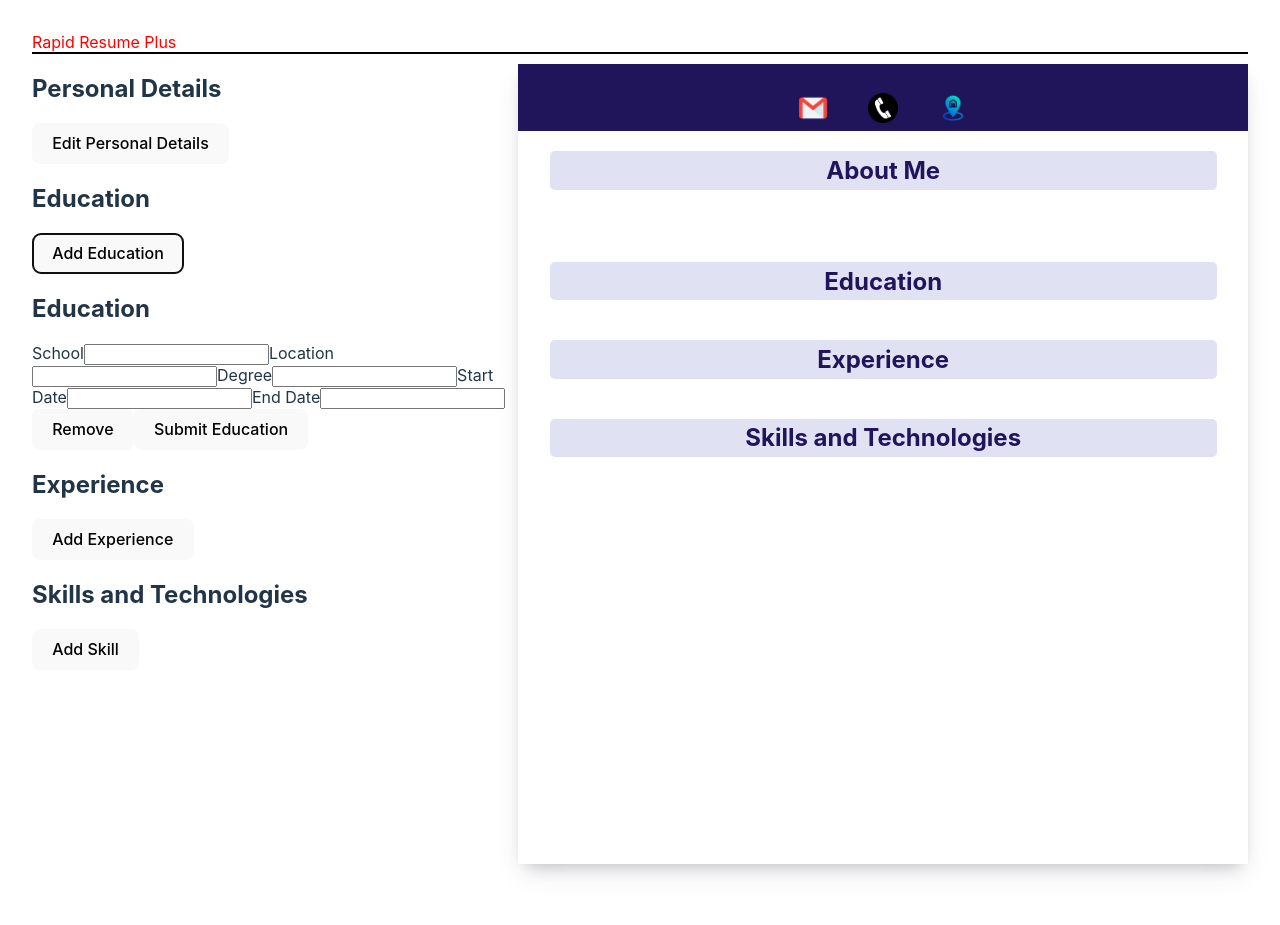
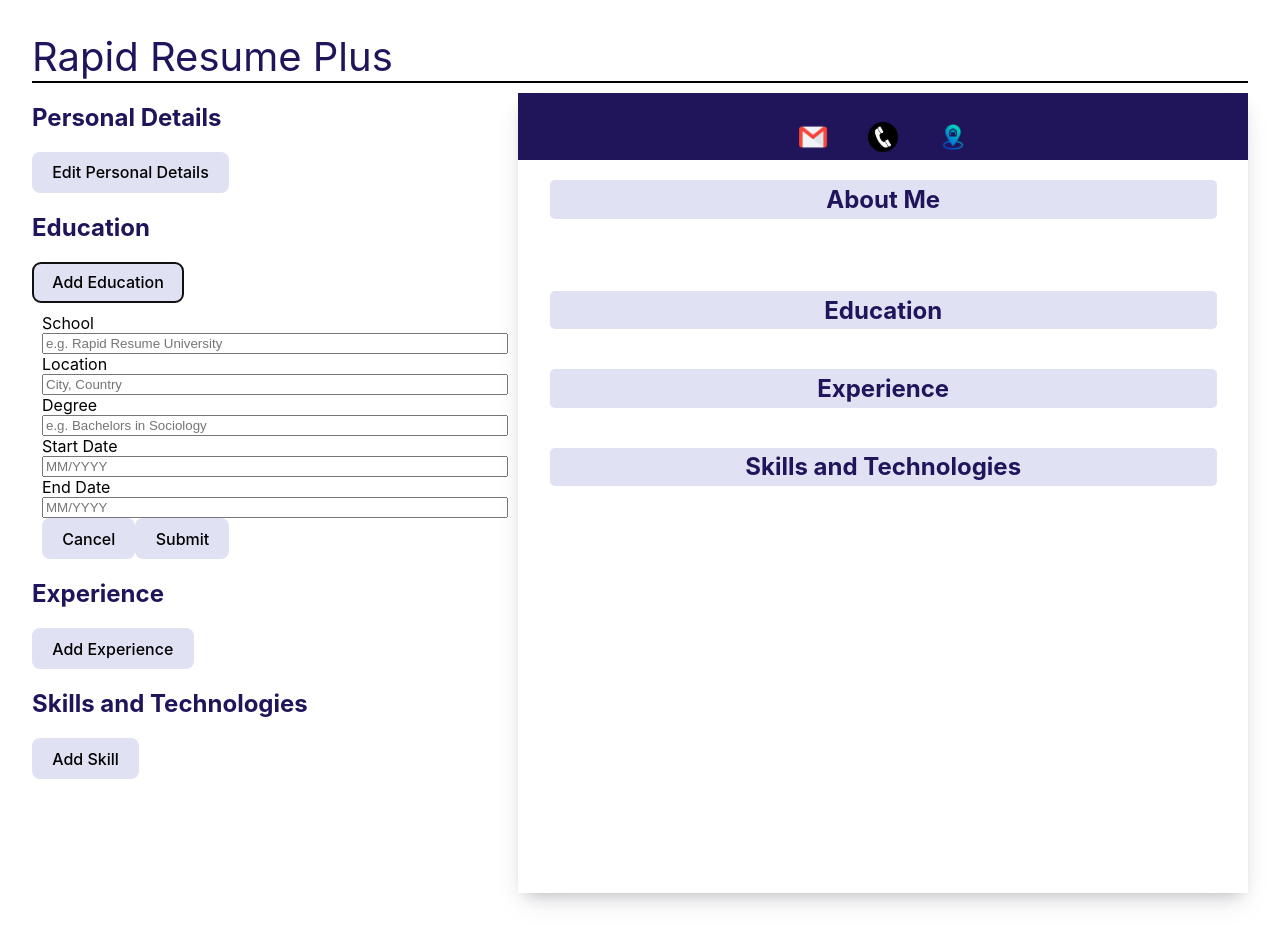
Before and after one commit to Nate0h/rapid-resume, a React (Vite) app in the folder resume-ready/: page / in a window 1280 px wide. Both pictures are taken after a click on the button "Add Education". Before the commit the page ends 896 px from the top, so only its background shows below. Built offline with nearby package versions, Linux system fonts and the light colour scheme.

Commit message:
Edit input forms and cleaned up UI

```diff
--- a/resume-ready/src/components/education.jsx
+++ b/resume-ready/src/components/education.jsx
@@ -4,7 +4,6 @@ function Education({ educationHistory, setEducationHistory }) {
   const [showForm, setShowForm] = useState(false);
   const [id, setId] = useState(0);
   const [editId, setEditId] = useState(-1);
-  // const [educationHistory, setEducationHistory] = useState([]);
 
   const [education, setAddEducationData] = useState({
     school: "",
@@ -28,7 +27,6 @@ function Education({ educationHistory, setEducationHistory }) {
     const fieldName = event.target.getAttribute("id");
     const fieldValue = event.target.value;
 
-    //setAddEducationData([...addEducationData, addEducationData.fieldName = fieldValue]);
     const newEducationData = { ...education };
     newEducationData[fieldName] = fieldValue;
     setAddEducationData(newEducationData);
@@ -107,7 +105,7 @@ function Education({ educationHistory, setEducationHistory }) {
   return (
     <div>
       <h2>Education</h2>
-      <button onClick={() => setShowForm(true)}> Add Education </button>
+      <button onClick={() => setShowForm(!showForm)}> Add Education </button>
       {showForm && (
         <EducationForm
           show={showForm}
@@ -123,7 +121,6 @@ function Education({ educationHistory, setEducationHistory }) {
             {education.id === editId ? (
               <form onSubmit={handleEditFormSave}>
                 <EditEntry
-                  //key={education.id}
                   cancelEdit={handleCancelClick}
                   editEducation={editEducation}
                   editFormChange={handleEditFormChange}
@@ -131,7 +128,6 @@ function Education({ educationHistory, setEducationHistory }) {
               </form>
             ) : (
               <EducationEntry
-                //key={education.id}
                 education={education}
                 handleEditClick={handleEditClick}
                 handleDeleteClick={handleDeleteClick}
@@ -147,26 +143,52 @@ function Education({ educationHistory, setEducationHistory }) {
 function EducationForm({ show, setShow, education, submitEducation }) {
   return (
     <div>
-      <h2>Education</h2>
-
       <form onSubmit={submitEducation}>
         <label htmlFor="school">School</label>
-        <input onChange={education} type="text" id="school" />
+        <input
+          onChange={education}
+          type="text"
+          id="school"
+          required
+          placeholder="e.g. Rapid Resume University"
+        />
 
         <label htmlFor="location">Location</label>
-        <input onChange={education} type="text" id="location" />
+        <input
+          onChange={education}
+          type="text"
+          id="location"
+          placeholder="City, Country"
+        />
 
         <label htmlFor="degree">Degree</label>
-        <input onChange={education} type="text" id="degree" />
+        <input
+          onChange={education}
+          type="text"
+          id="degree"
+          placeholder="e.g. Bachelors in Sociology"
+        />
 
         <label htmlFor="start">Start Date</label>
-        <input onChange={education} type="text" id="start" />
+        <input
+          onChange={education}
+          type="text"
+          id="start"
+          placeholder="MM/YYYY"
+        />
 
         <label htmlFor="end">End Date</label>
-        <input onChange={education} type="text" id="end" />
+        <input
+          onChange={education}
+          type="text"
+          id="end"
+          placeholder="MM/YYYY"
+        />
 
-        <button onClick={(e) => setShow(!show)}> Remove </button>
-        <button type="submit">Submit Education</button>
+        <div>
+          <button onClick={(e) => setShow(!show)}> Cancel </button>
+          <button type="submit">Submit</button>
+        </div>
       </form>
     </div>
   );
@@ -175,12 +197,19 @@ function EducationForm({ show, setShow, education, submitEducation }) {
 function EducationEntry({ education, handleEditClick, handleDeleteClick }) {
   return (
     <>
-      <div>{education.school}</div>
-      <div>{education.location}</div>
-      <div>{education.degree}</div>
-      <div>{education.start}</div>
-      <div>{education.end}</div>
-      <div>
+      <div
+        style={{
+          color: "black",
+          margin: "10px",
+          fontSize: "20px",
+          fontWeight: "bolder",
+          textAlign: "center",
+        }}
+      >
+        {education.school}
+      </div>
+
+      <div style={{ display: "flex", justifyContent: "center" }}>
         <button
           type="button"
           onClick={(event) => handleEditClick(event, education)}
@@ -188,8 +217,7 @@ function EducationEntry({ education, handleEditClick, handleDeleteClick }) {
           {" "}
           Edit{" "}
         </button>
-      </div>
-      <div>
+
         <button type="button" onClick={() => handleDeleteClick(education.id)}>
           {" "}
           Delete{" "}
@@ -244,8 +272,7 @@ function EditEntry({ cancelEdit, editEducation, editFormChange }) {
       </div>
       <div>
         <button onClick={cancelEdit}>Cancel</button>
-      </div>
-      <div>
+
         <button type="submit">Save</button>
       </div>
     </>
--- a/resume-ready/src/components/experience.jsx
+++ b/resume-ready/src/components/experience.jsx
@@ -101,8 +101,6 @@ function Experience({ experienceHistory, setExperienceHistory }) {
     setExperienceHistory(
       experienceHistory.filter((experience) => experience.id !== id)
     );
-
-    console.log("delete joke", id);
   };
 
   const handleCancelClick = () => {
@@ -112,7 +110,7 @@ function Experience({ experienceHistory, setExperienceHistory }) {
   return (
     <div>
       <h2>Experience</h2>
-      <button onClick={() => setShowForm(true)}> Add Experience </button>
+      <button onClick={() => setShowForm(!showForm)}> Add Experience </button>
       {showForm && (
         <ExperienceForm
           show={showForm}
@@ -150,29 +148,61 @@ function Experience({ experienceHistory, setExperienceHistory }) {
 function ExperienceForm({ show, setShow, experience, submitExperience }) {
   return (
     <div>
-      <h2>Experience</h2>
-
       <form onSubmit={submitExperience}>
         <label htmlFor="company">Company</label>
-        <input onChange={experience} type="text" id="company" />
+        <input
+          onChange={experience}
+          type="text"
+          id="company"
+          placeholder="e.g. Rapid Resume Co."
+          required
+        />
 
         <label htmlFor="position">Position Title</label>
-        <input onChange={experience} type="text" id="position" />
+        <input
+          onChange={experience}
+          type="text"
+          id="position"
+          placeholder="e.g. Global Director"
+          required
+        />
 
         <label htmlFor="start">Start Date</label>
-        <input onChange={experience} type="text" id="start" />
+        <input
+          onChange={experience}
+          type="text"
+          id="start"
+          placeholder="MM/YYYY"
+        />
 
         <label htmlFor="end">End Date</label>
-        <input onChange={experience} type="text" id="end" />
+        <input
+          onChange={experience}
+          type="text"
+          id="end"
+          placeholder="MM/YYYY"
+        />
 
         <label htmlFor="location">Location</label>
-        <input onChange={experience} type="text" id="location" />
+        <input
+          onChange={experience}
+          type="text"
+          id="location"
+          placeholder="e.g. Really Rapid City"
+        />
 
-        <label htmlFor="description">Location</label>
-        <textarea onChange={experience} id="description" rows={5} cols={10} />
+        <label htmlFor="description">Description</label>
+        <textarea
+          onChange={experience}
+          id="description"
+          rows={3}
+          placeholder="Tell us about your experience..."
+        />
 
-        <button onClick={() => setShow(!show)}> Remove </button>
-        <button type="submit">Submit Experience</button>
+        <div>
+          <button onClick={() => setShow(!show)}> Cancel </button>
+          <button type="submit">Submit</button>
+        </div>
       </form>
     </div>
   );
@@ -181,13 +211,19 @@ function ExperienceForm({ show, setShow, experience, submitExperience }) {
 function ExperienceEntry({ experience, handleEditClick, handleDeleteClick }) {
   return (
     <>
-      <div>{experience.company}</div>
-      <div>{experience.position}</div>
-      <div>{experience.start}</div>
-      <div>{experience.end}</div>
-      <div>{experience.location}</div>
-      <div>{experience.description}</div>
-      <div>
+      <div
+        style={{
+          color: "black",
+          margin: "10px",
+          fontSize: "20px",
+          fontWeight: "bolder",
+          textAlign: "center",
+        }}
+      >
+        {experience.company}
+      </div>
+
+      <div style={{ display: "flex", justifyContent: "center" }}>
         <button
           type="button"
           onClick={(event) => handleEditClick(event, experience)}
@@ -195,8 +231,6 @@ function ExperienceEntry({ experience, handleEditClick, handleDeleteClick }) {
           {" "}
           Edit{" "}
         </button>
-      </div>
-      <div>
         <button type="button" onClick={() => handleDeleteClick(experience.id)}>
           {" "}
           Delete{" "}
@@ -258,8 +292,7 @@ function EditEntry({ cancelEdit, editExperience, editFormChange }) {
       </div>
       <div>
         <button onClick={cancelEdit}>Cancel</button>
-      </div>
-      <div>
+
         <button type="submit">Save</button>
       </div>
     </>
--- a/resume-ready/src/components/personalDetails.jsx
+++ b/resume-ready/src/components/personalDetails.jsx
@@ -1,5 +1,4 @@
 import { useState } from "react";
-
 function PersonalDetails({ personalDetails, setPersonalDetails }) {
   const [showForm, setShowForm] = useState(false);
   const [editPersonalDetails, setEditPersonalDetails] = useState({
@@ -9,13 +8,6 @@ function PersonalDetails({ personalDetails, setPersonalDetails }) {
     address: "",
     aboutMe: "",
   });
-  /* const [personalDetails, setPersonalDetails] = useState({
-    fullName: "",
-    email: "",
-    phone: "",
-    address: "",
-    aboutMe: "",
-  });*/
 
   const handlePersonalDetailsChange = (event) => {
     event.preventDefault();
@@ -61,17 +53,13 @@ function PersonalDetails({ personalDetails, setPersonalDetails }) {
           />
         </>
       )}
-
-      {!showForm && (
-        <DisplayPersonalDetails personalDetails={personalDetails} />
-      )}
     </div>
   );
 }
 
 function PersonalDetailsForm({ personalDetails, submit, handleChange }) {
   return (
-    <>
+    <div>
       <form onSubmit={submit}>
         <label htmlFor="fullName">Full Name</label>
         <input
@@ -79,20 +67,26 @@ function PersonalDetailsForm({ personalDetails, submit, handleChange }) {
           onChange={handleChange}
           id="fullName"
           type="text"
+          required
+          placeholder="e.g. John Smith"
         />
         <label htmlFor="email">Email</label>
         <input
           value={personalDetails.email}
           onChange={handleChange}
-          type="text"
+          type="email"
           id="email"
+          required
+          placeholder="e.g. Johnsmith123@email.com"
         />
         <label htmlFor="phone">Phone Number</label>
         <input
           value={personalDetails.phone}
           onChange={handleChange}
-          type="text"
+          type="tel"
           id="phone"
+          placeholder="XXX-XXX-XXXX"
+          required
         />
         <label htmlFor="address">Address</label>
         <input
@@ -100,32 +94,22 @@ function PersonalDetailsForm({ personalDetails, submit, handleChange }) {
           onChange={handleChange}
           type="text"
           id="address"
+          placeholder="e.g. 45 Maplewood Avenue"
+          required
         />
         <label htmlFor="aboutMe">About Me</label>
-        <input
+        <textarea
           value={personalDetails.aboutMe}
           onChange={handleChange}
-          type="text"
           id="aboutMe"
+          rows={3}
+          placeholder="Tell Us About Yourself..."
         />
 
         <button type="submit">Save</button>
       </form>
-    </>
-  );
-}
-
-function DisplayPersonalDetails({ personalDetails }) {
-  return (
-    <div>
-      <div>{personalDetails.fullName}</div>
-      <div>{personalDetails.email}</div>
-      <div>{personalDetails.phone}</div>
-      <div>{personalDetails.address}</div>
-      <div>{personalDetails.aboutMe}</div>
     </div>
   );
 }
 
 export default PersonalDetails;
-export { DisplayPersonalDetails };
--- a/resume-ready/src/components/resume.jsx
+++ b/resume-ready/src/components/resume.jsx
@@ -31,7 +31,9 @@ function Resume({
         </div>
       </div>
       <h2 className="sectionHeader">About Me</h2>
-      <p className="aboutMeText">{personalDetails.aboutMe}</p>
+      <div className="aboutMeContainer">
+        <p className="aboutMeText">{personalDetails.aboutMe}</p>
+      </div>
       <h2 className="sectionHeader">Education</h2>
       {educationHistory.map((education) => {
         return (
--- a/resume-ready/src/components/skills.jsx
+++ b/resume-ready/src/components/skills.jsx
@@ -81,7 +81,7 @@ function Skills({ skillsList, setSkillList }) {
   return (
     <div>
       <h2>Skills and Technologies</h2>
-      <button onClick={() => setShowForm(true)}> Add Skill </button>
+      <button onClick={() => setShowForm(!showForm)}> Add Skill </button>
       {showForm && (
         <SkillForm
           show={showForm}
@@ -119,14 +119,19 @@ function Skills({ skillsList, setSkillList }) {
 function SkillForm({ show, setShow, skill, submitSkill }) {
   return (
     <div>
-      <h2>Skill</h2>
-
       <form onSubmit={submitSkill}>
         <label htmlFor="skill">Skill</label>
-        <input onChange={skill} type="text" id="skill" />
+        <input
+          onChange={skill}
+          type="text"
+          id="skill"
+          placeholder="e.g ReactJS"
+        />
 
-        <button onClick={() => setShow(!show)}> Remove </button>
-        <button type="submit">Submit Skill</button>
+        <div>
+          <button onClick={() => setShow(!show)}> Cancel </button>
+          <button type="submit">Submit</button>
+        </div>
       </form>
     </div>
   );
@@ -145,8 +150,7 @@ function SkillEntry({ skill, handleEditClick, handleDeleteClick }) {
           {" "}
           Edit{" "}
         </button>
-      </div>
-      <div>
+
         <button type="button" onClick={() => handleDeleteClick(skill.id)}>
           {" "}
           Delete{" "}
@@ -170,8 +174,7 @@ function EditEntry({ cancelEdit, editSkill, editFormChange }) {
 
       <div>
         <button onClick={cancelEdit}>Cancel</button>
-      </div>
-      <div>
+
         <button type="submit">Save</button>
       </div>
     </>
--- a/resume-ready/src/index.css
+++ b/resume-ready/src/index.css
@@ -1,10 +1,11 @@
 :root {
   font-family: Inter, system-ui, Avenir, Helvetica, Arial, sans-serif;
+
   font-weight: 400;
 
-  color-scheme: light dark;
+  color-scheme: light;
   color: rgba(255, 255, 255, 0.87);
-  background-color: #242424;
+  background-color: white;
 
   font-synthesis: none;
   text-rendering: optimizeLegibility;
@@ -28,7 +29,7 @@ button {
   font-size: 1em;
   font-weight: 500;
   font-family: inherit;
-  background-color: #1a1a1a;
+  background-color: rgb(224, 225, 243);
   cursor: pointer;
   transition: border-color 0.25s;
 }
@@ -40,7 +41,7 @@ button:focus-visible {
   outline: 4px auto -webkit-focus-ring-color;
 }
 
-@media (prefers-color-scheme: light) {
+/*@media (prefers-color-scheme: light) {
   :root {
     color: #213547;
     background-color: #ffffff;
@@ -51,4 +52,4 @@ button:focus-visible {
   button {
     background-color: #f9f9f9;
   }
-}
+}8/
--- a/resume-ready/src/styles/App.css
+++ b/resume-ready/src/styles/App.css
@@ -1,14 +1,24 @@
 #root {
   margin: 0 auto;
   padding: 1.5rem;
-  --navy: rgb(18, 57, 146);
 }
 body {
   min-height: 100vh;
 }
+form {
+  display: flex;
+  flex-direction: column;
+  margin: 10px;
+}
+
+label {
+  color: black;
+}
+
 header {
   height: 10%;
-  color: red;
+  color: rgb(32, 20, 91);
+  font-size: 2.5rem;
   border-bottom: 2px black solid;
 }
 .mainContent {
--- a/resume-ready/src/styles/Resume.css
+++ b/resume-ready/src/styles/Resume.css
@@ -13,6 +13,10 @@
 .header {
   background-color: rgb(32, 20, 91);
   color: white;
+}
+
+h2 {
+  color: rgb(32, 20, 91);
 }
 
 .contactDetails {
@@ -45,8 +49,15 @@ span {
   border-radius: 5px;
 }
 
+.aboutMeContainer {
+  display: flex;
+  justify-content: center;
+}
+
 .aboutMeText {
   font-style: italic;
+  text-align: center;
+  max-width: 600px;
   word-break: break-all;
 }
 
```
